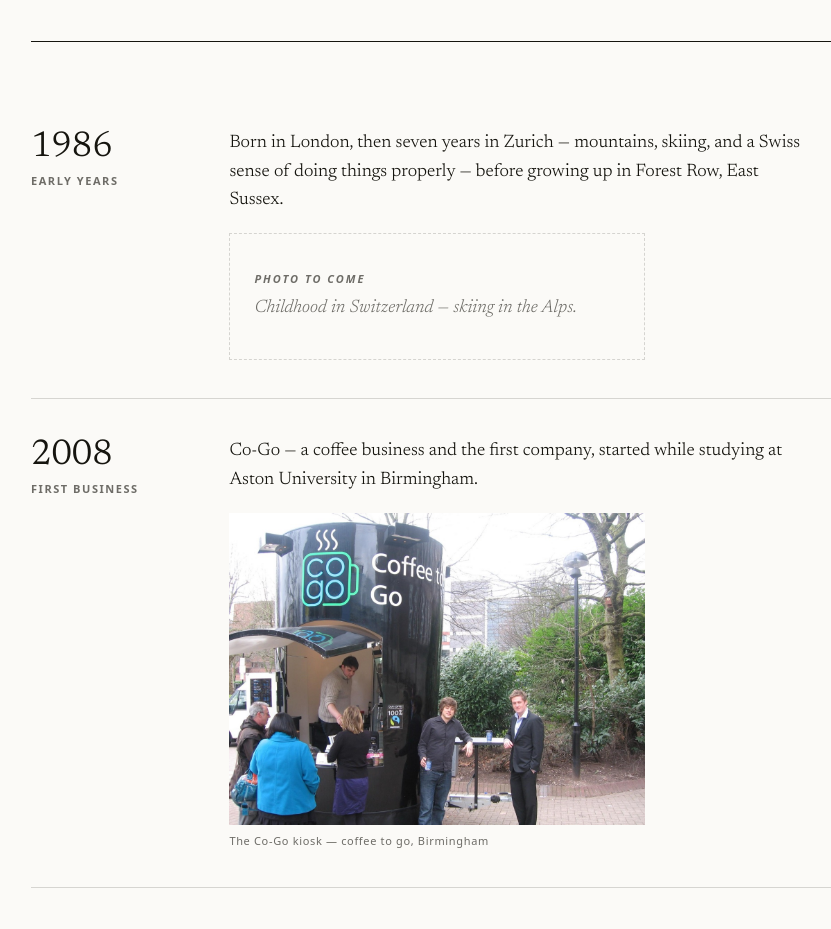
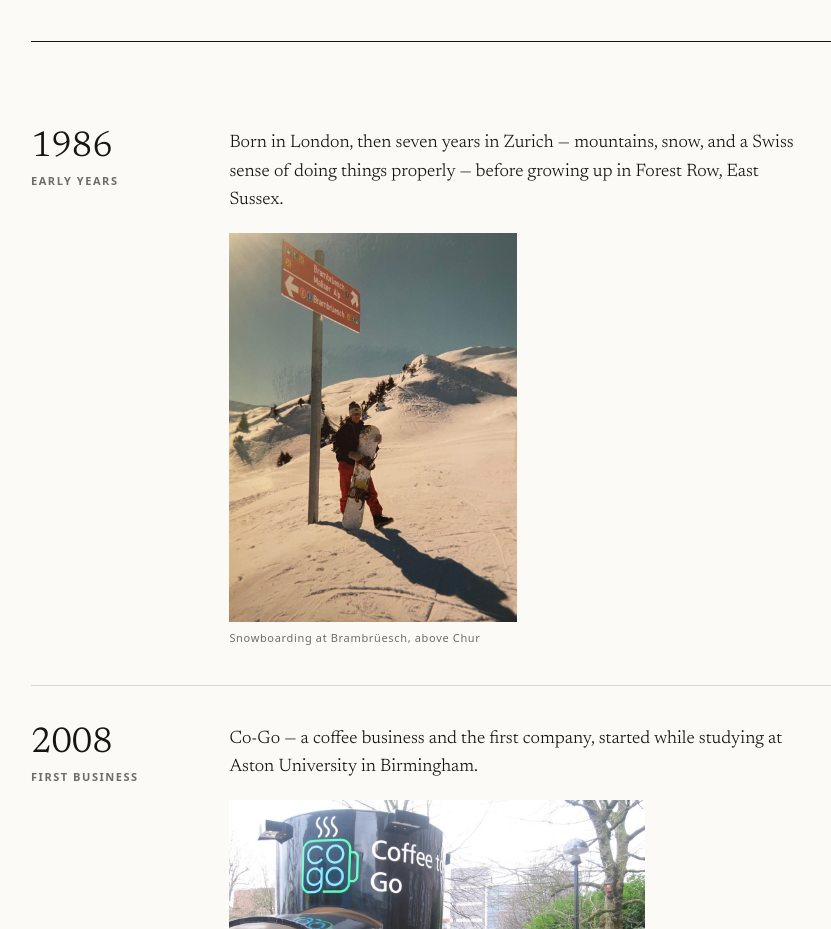
Before and after one commit to Holzherr/nickholzherr.com, a plain HTML site: page journey.html in a window 1280 px wide. Shown: the part 1860-2789 px from the top of the page, without its empty margins (89-920 px from the left). Drawn offline with Linux system fonts and the light colour scheme.

Commit message:
feat: childhood snowboarding photo at Brambrüesch — early-years era complete

```diff
--- a/journey.html
+++ b/journey.html
@@ -148,8 +148,10 @@ footer a { font-family: var(--sans); font-size: 0.6875rem; font-weight: 600; let
   <div class="era">
     <div class="era-year">1986<small>Early years</small></div>
     <div class="era-body">
-      <p>Born in London, then seven years in Zurich — mountains, skiing, and a Swiss sense of doing things properly — before growing up in Forest Row, East Sussex.</p>
-      <div class="placeholder"><span class="label">Photo to come</span>Childhood in Switzerland — skiing in the Alps.</div>
+      <p>Born in London, then seven years in Zurich — mountains, snow, and a Swiss sense of doing things properly — before growing up in Forest Row, East Sussex.</p>
+      <div class="era-imgs">
+        <figure class="tall"><img src="img/journey/snowboard-brambruesch.jpg" alt="A young Nick snowboarding at Brambrüesch in the Swiss Alps"><figcaption>Snowboarding at Brambrüesch, above Chur</figcaption></figure>
+      </div>
     </div>
   </div>
 
```
Also changed, not shown: img/journey/snowboard-brambruesch.jpg (added).
